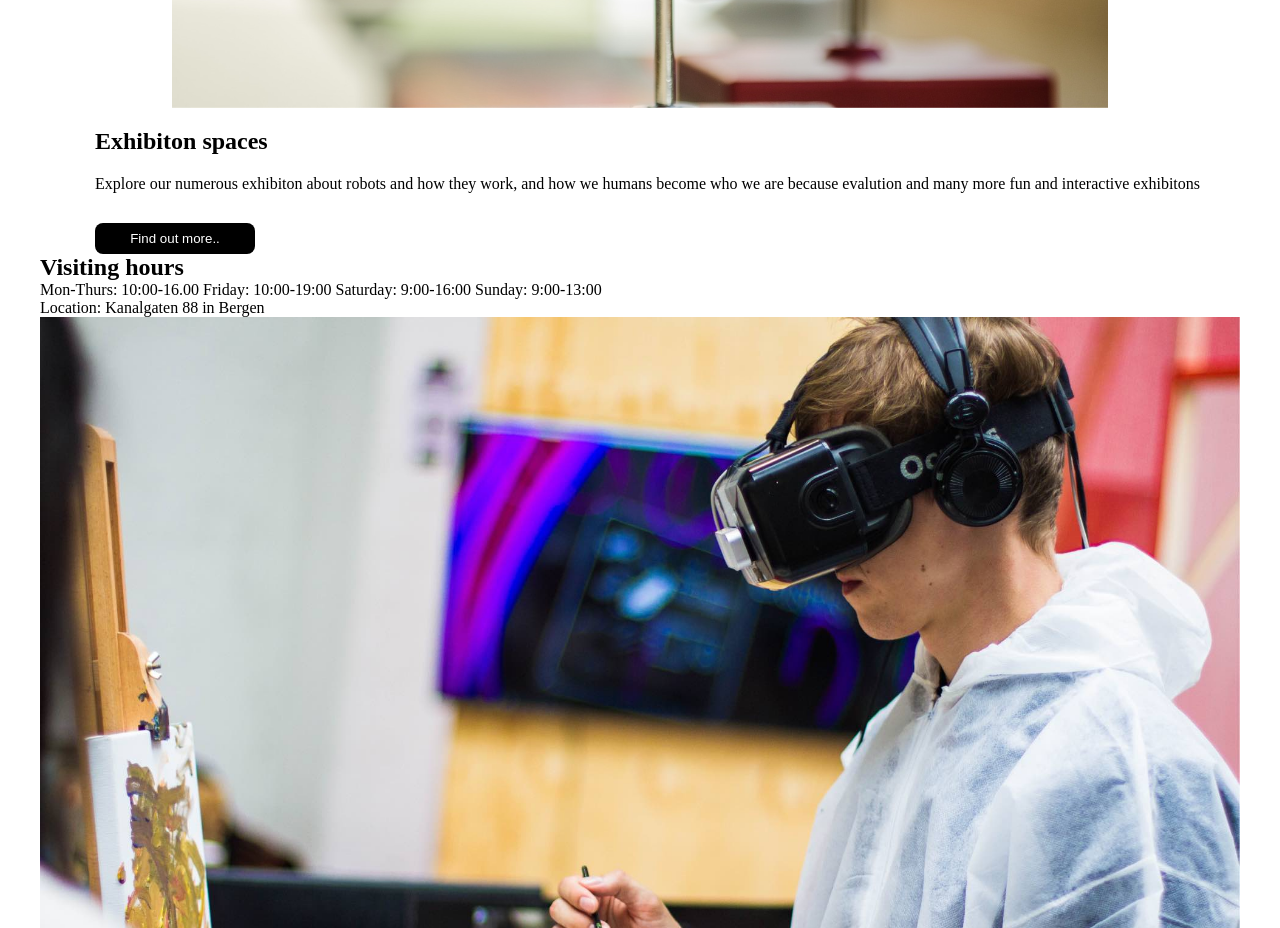
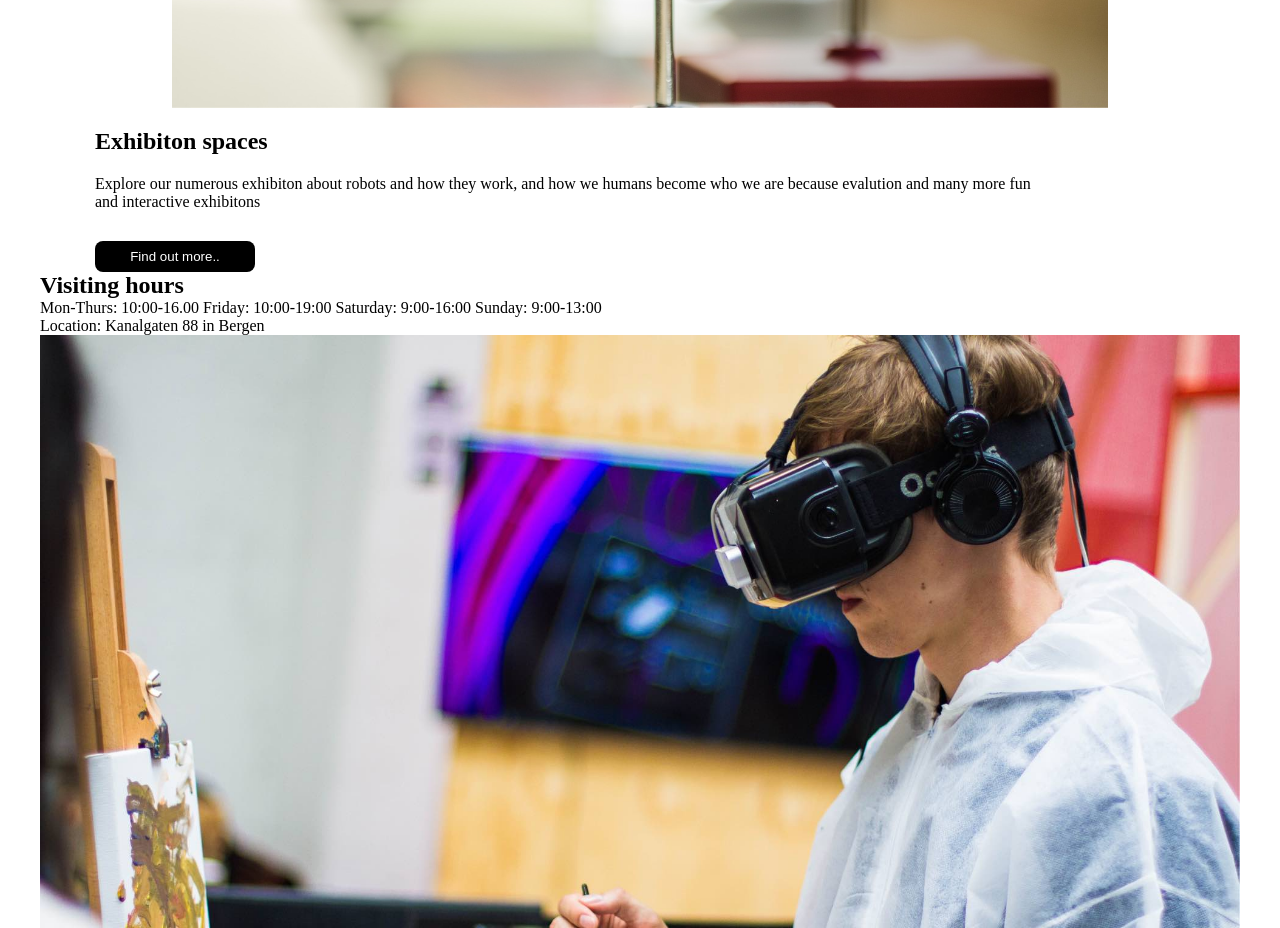
Before and after one commit to Sanhamm/Semesteroppgave2021, a plain HTML site: page index.html in a window 1280 px wide. Shown: the part 1580-2508 px from the top of the page. Drawn offline with Linux system fonts and the light colour scheme.

Commit message:
Update style.css

```diff
--- a/style.css
+++ b/style.css
@@ -136,6 +136,7 @@ button {
 .white-back p {
     margin-top: 20px;
     margin-left: 55px;
+    max-width: 78%;
 }
 
 .white-back button {
```
